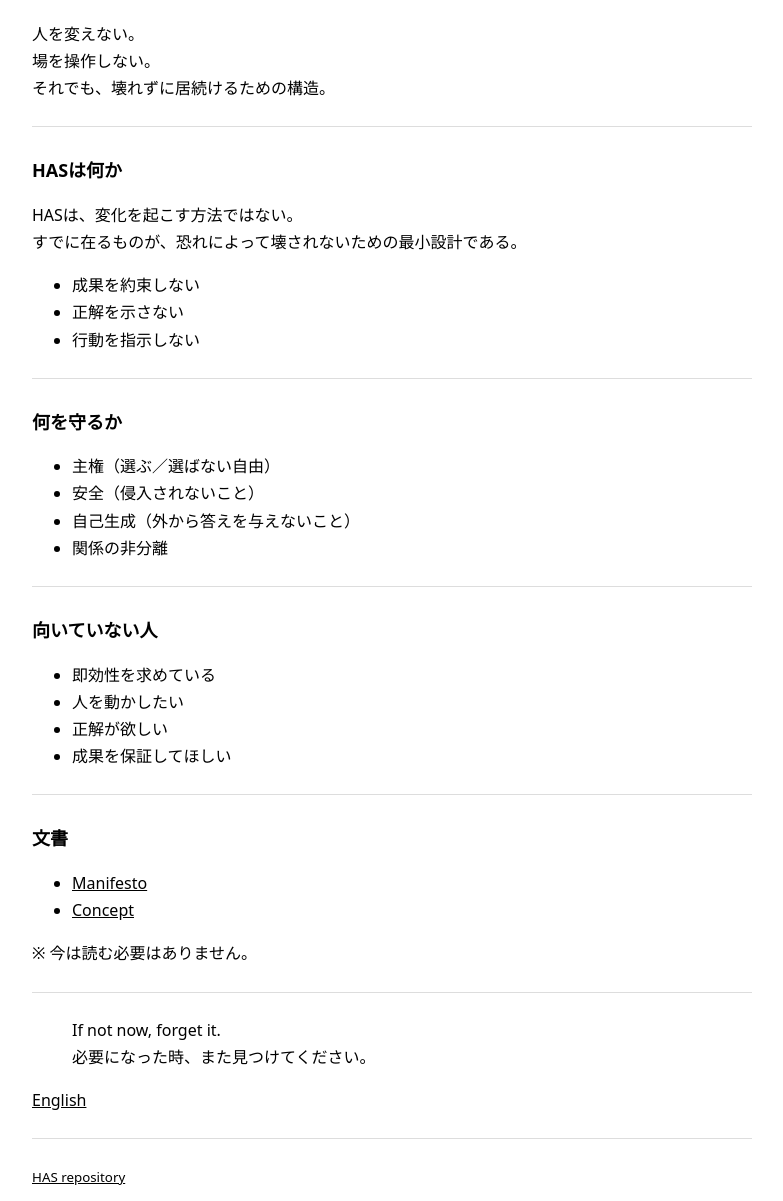
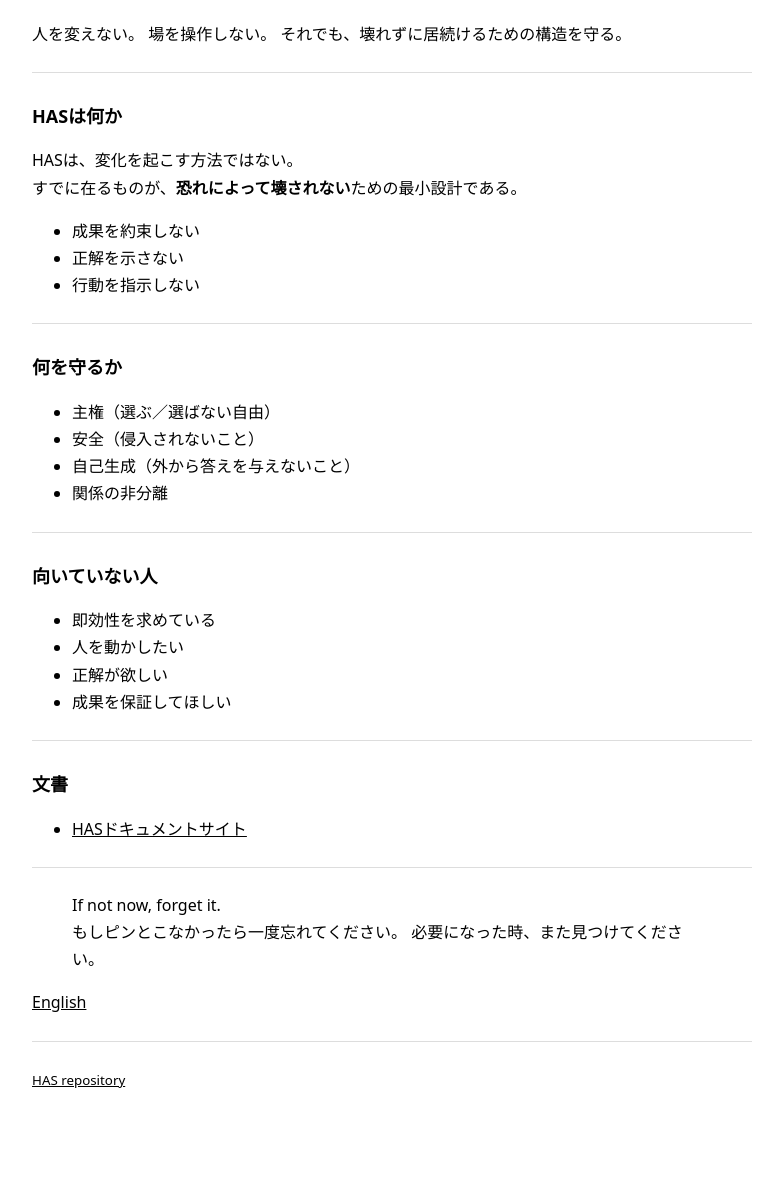
Before and after one commit to human-attunement/has-lp, a plain HTML site: page index.html in a window 1280 px wide. Shown: the part 99-1300 px from the top of the page, without its empty margins (248-1031 px from the left). After the commit the page ends 1240 px from the top, so only its background shows below. Drawn offline with Linux system fonts and the light colour scheme.

Commit message:
build: update static HTML

```diff
--- a/index.html
+++ b/index.html
@@ -17,13 +17,12 @@
 <body>
 <main>
 <h1 id="human-attunement-system-has">Human Attunement System (HAS)</h1>
-<p>人を変えない。<br />
-場を操作しない。<br />
-それでも、壊れずに居続けるための構造。</p>
+<p>人を変えない。 場を操作しない。
+それでも、壊れずに居続けるための構造を守る。</p>
 <hr />
 <h2 id="hasは何か">HASは何か</h2>
 <p>HASは、変化を起こす方法ではない。<br />
-すでに在るものが、恐れによって壊されないための最小設計である。</p>
+すでに在るものが、<strong>恐れによって壊されない</strong>ための最小設計である。</p>
 <ul>
 <li>成果を約束しない</li>
 <li>正解を示さない</li>
@@ -49,14 +48,12 @@
 <h2 id="文書">文書</h2>
 <ul>
 <li><a
-href="https://github.com/human-attunement/system/blob/main/docs/00_manifesto.md">Manifesto</a></li>
-<li><a
-href="https://github.com/human-attunement/system/blob/main/docs/02_concept.md">Concept</a></li>
+href="https://docs.human-attunement.org/">HASドキュメントサイト</a></li>
 </ul>
-<p>※ 今は読む必要はありません。</p>
 <hr />
 <blockquote>
 <p>If not now, forget it.<br />
+もしピンとこなかったら一度忘れてください。
 必要になった時、また見つけてください。</p>
 </blockquote>
 <p><a href="./en/">English</a></p>
```
Also changed, not shown: en/index.html (+2 -5 lines).
